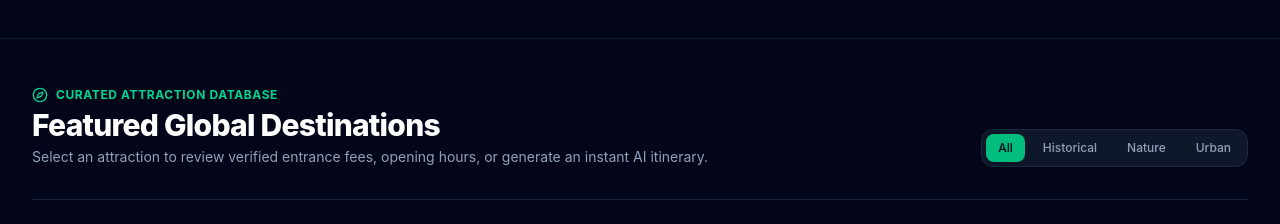
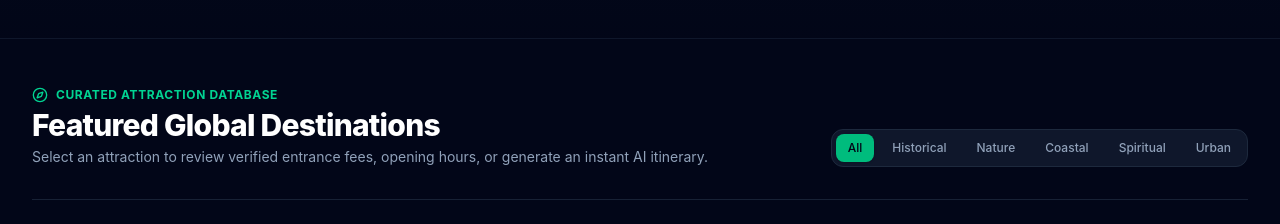
Before and after one commit to Taufique-Hossain/wander-ai, a React (Vite) app: page / in a window 1280 px wide. Shown: the part 780-1004 px from the top of the page. Built offline with nearby package versions, Linux system fonts and the light colour scheme.

Commit message:
fix(categories): add Coastal and Spiritual category filter pills to match destination database

```diff
--- a/src/App.jsx
+++ b/src/App.jsx
@@ -102,7 +102,7 @@ export default function App() {
 
 
   // Filter destinations
-  const categories = ['All', 'Historical', 'Nature', 'Urban'];
+  const categories = ['All', 'Historical', 'Nature', 'Coastal', 'Spiritual', 'Urban'];
   const filteredDestinations = destinations.filter((dest) => {
     if (selectedCategory === 'All') return true;
     return dest.category === selectedCategory;
```
